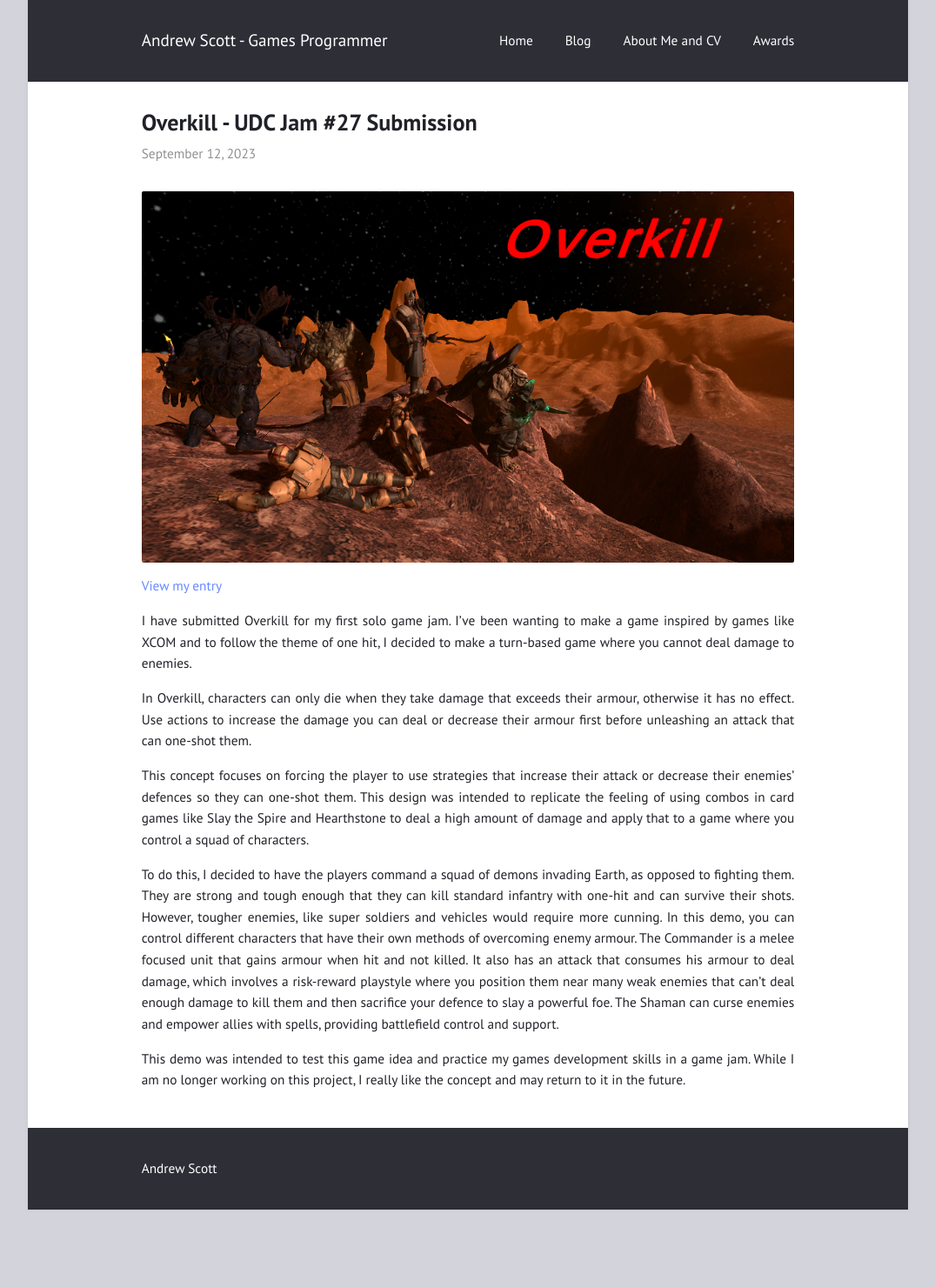
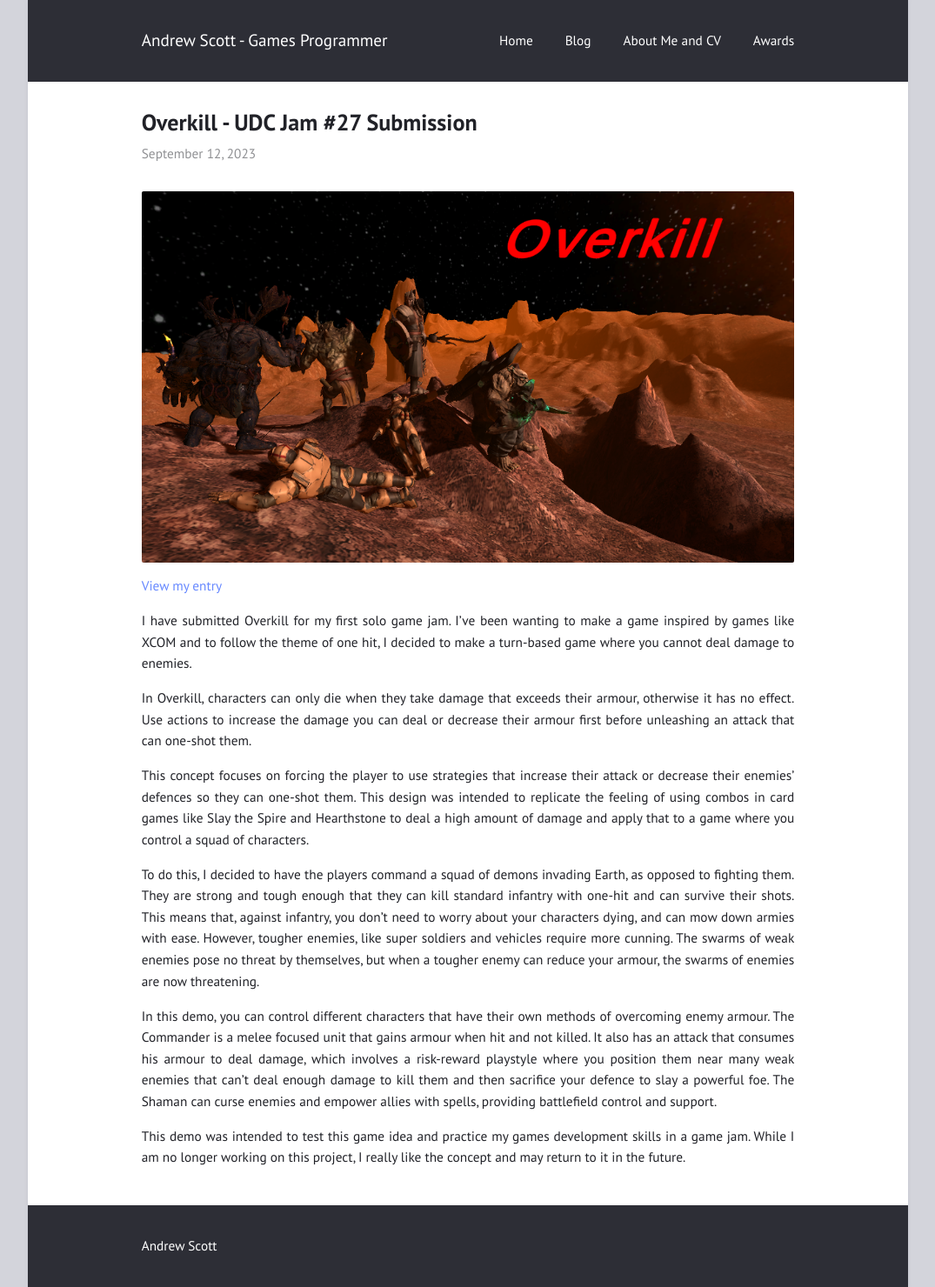
Before and after one commit to andrewscott02/andrewscott02.github.io, a Jekyll site: the page built from _posts/2023-09-12-overkill.md, in a window 1280 px wide. Shown: the whole page at 87% size, without its empty margins (102-1177 px from the left). Built offline with Jekyll 4.4.1, drawn with Linux system fonts in a browser that asks for light colours; before the commit the page ends 1391 px from its top, so only the background shows below that.

Commit message:
Update 2023-09-12-overkill.md

```diff
--- a/_posts/2023-09-12-overkill.md
+++ b/_posts/2023-09-12-overkill.md
@@ -14,6 +14,8 @@
 
 This concept focuses on forcing the player to use strategies that increase their attack or decrease their enemies' defences so they can one-shot them. This design was intended to replicate the feeling of using combos in card games like Slay the Spire and Hearthstone to deal a high amount of damage and apply that to a game where you control a squad of characters.
 
-To do this, I decided to have the players command a squad of demons invading Earth, as opposed to fighting them. They are strong and tough enough that they can kill standard infantry with one-hit and can survive their shots. However, tougher enemies, like super soldiers and vehicles would require more cunning. In this demo, you can control different characters that have their own methods of overcoming enemy armour. The Commander is a melee focused unit that gains armour when hit and not killed. It also has an attack that consumes his armour to deal damage, which involves a risk-reward playstyle where you position them near many weak enemies that can't deal enough damage to kill them and then sacrifice your defence to slay a powerful foe. The Shaman can curse enemies and empower allies with spells, providing battlefield control and support.
+To do this, I decided to have the players command a squad of demons invading Earth, as opposed to fighting them. They are strong and tough enough that they can kill standard infantry with one-hit and can survive their shots. This means that, against infantry, you don't need to worry about your characters dying, and can mow down armies with ease. However, tougher enemies, like super soldiers and vehicles require more cunning. The swarms of weak enemies pose no threat by themselves, but when a tougher enemy can reduce your armour, the swarms of enemies are now threatening.
+
+In this demo, you can control different characters that have their own methods of overcoming enemy armour. The Commander is a melee focused unit that gains armour when hit and not killed. It also has an attack that consumes his armour to deal damage, which involves a risk-reward playstyle where you position them near many weak enemies that can't deal enough damage to kill them and then sacrifice your defence to slay a powerful foe. The Shaman can curse enemies and empower allies with spells, providing battlefield control and support.
 
 This demo was intended to test this game idea and practice my games development skills in a game jam. While I am no longer working on this project, I really like the concept and may return to it in the future.
```
